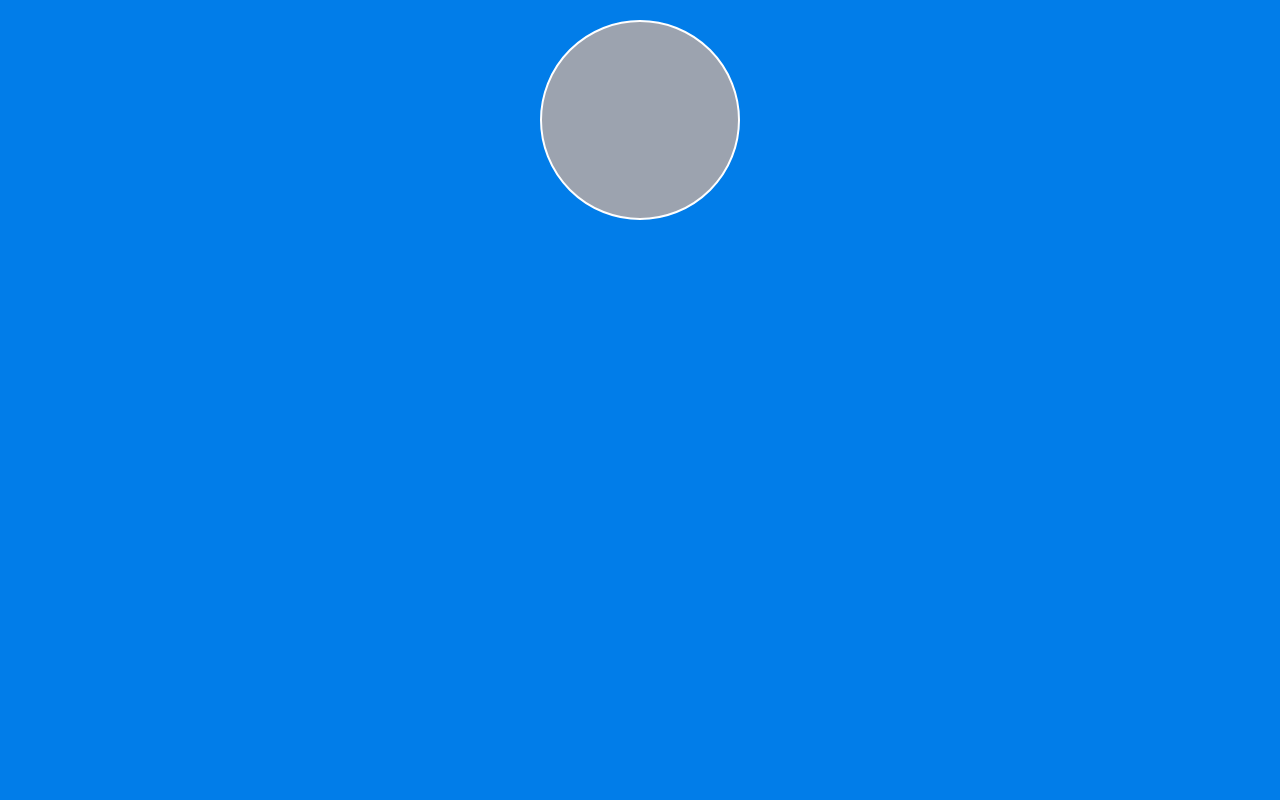
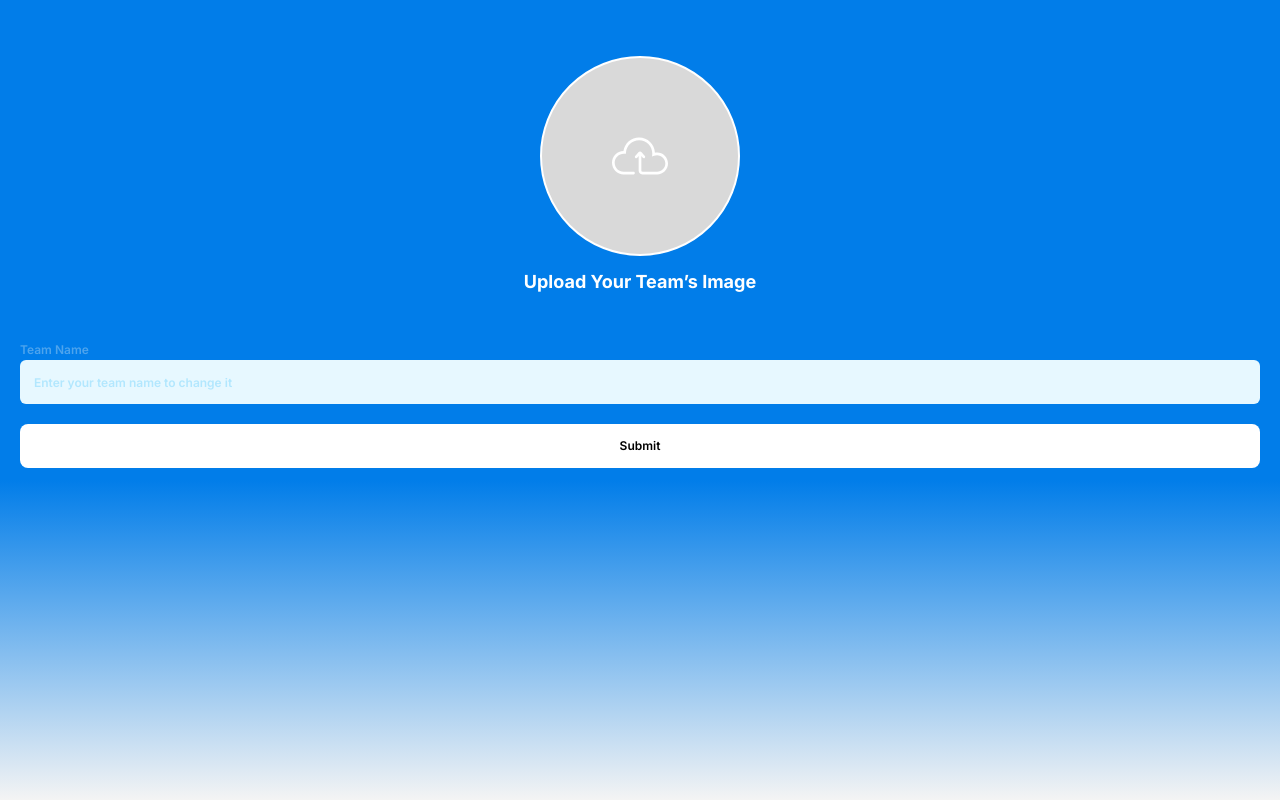
Before and after one commit to 5EGFAULT/treasure-hunt-1337, a React (Vite) app in the folder web/: page / in a window 1280 px wide. Built offline with nearby package versions, Linux system fonts and the light colour scheme.

Commit message:
update Team

```diff
--- a/web/src/components/Button.tsx
+++ b/web/src/components/Button.tsx
@@ -2,9 +2,10 @@ import React from "react";
 
 type Props = {
   disabled?: boolean;
+  text: string;
 };
 
-export default function Button({ disabled }: Props) {
+export default function Button({ disabled, text }: Props) {
   return (
     <button
       disabled={disabled}
@@ -13,7 +14,7 @@ export default function Button({ disabled }: Props) {
         " w-full h-11 font-semibold  rounded-lg text-xs select-none"
       }
     >
-      Login
+      {text}
     </button>
   );
 }
--- a/web/src/components/TextFeild.tsx
+++ b/web/src/components/TextFeild.tsx
@@ -37,7 +37,7 @@ export default function TextFeild({
             (error
               ? " border-[#FF3A3A] focus:border-[#FF3A3A] text-[#FF3A3A] focus:text-[#FF3A3A]"
               : " border-transparent border-[#4EA4ED] focus:border-[#4EA4ED] text-[#B2E7FE] focus:text-[#4EA4ED]") +
-            " w-full text-xs font-semibold placeholder:text-[#B2E7FE]   bg-[#E7F8FF]   focus:bg-[#B2E7FE] border-2   rounded-md h-11 "
+            " pl-3 w-full text-xs font-semibold placeholder:text-[#B2E7FE]   bg-[#E7F8FF]   focus:bg-[#B2E7FE] border-2   rounded-md h-11 "
           }
           placeholder={hint}
         />
--- a/web/src/pages/Login.tsx
+++ b/web/src/pages/Login.tsx
@@ -44,7 +44,7 @@ export default function Login() {
             {errormessage}ß
           </p>
         )}
-        <Button disabled={!(teamname.length && password.length)} />
+        <Button text="Login" disabled={!(teamname.length && password.length)} />
       </form>
       <div className=" mt-auto">
         <img src={logo1337} alt="1337 logo" />
--- a/web/src/pages/TeamUpdate.tsx
+++ b/web/src/pages/TeamUpdate.tsx
@@ -1,13 +1,77 @@
-import React from "react";
+import React, { FormEvent, useState } from "react";
+import upload from "../../assets/upload.svg";
+import Button from "../components/Button";
+import TextFeild from "../components/TextFeild";
 
 type Props = {};
 
-export default function TeamUpdate({}: Props) {
+export default function TeamUpdate() {
+  const [name, setname] = useState("");
+  const [file, setfile] = useState<File | null>(null);
+  const [filevalue, setfilevalue] = useState<any | null>(null);
+  const [error, seterror] = useState<string | null>(null);
+
+  const submit = (e: FormEvent<HTMLFormElement>) => {
+    e.preventDefault();
+    seterror("Please fill in all fields");
+  };
   return (
-    <div className="w-[100%]   h-full  bg-[#017DE9] p-5 flex flex-col  items-center">
-      <label className="w-[200px] h-[200px] bg-gray-400 rounded-full border-2 border-white">
-        <input type="file" className="hidden" />
+    <form
+      className="w-[100%]   h-full  bg-[linear-gradient(180deg,#017DE9_0%,#017DE9_60%,#F4F4F4_100%)] p-5 flex flex-col  items-center"
+      onSubmit={submit}
+    >
+      <label
+        className={
+          " relative w-[200px] h-[200px]  rounded-full border-2  bg-[#D9D9D9] border-white flex justify-center items-center mt-9"
+        }
+      >
+        <img src={upload} alt="upload icon" className="w-14" />
+        {file && filevalue && (
+          <img
+            src={filevalue}
+            alt="team img"
+            className=" absolute inline object-cover rounded-full h-full w-full"
+          />
+        )}
+        <input
+          type="file"
+          id="image_team"
+          className="hidden"
+          onChange={(e) => {
+            setfile(e.target.files ? e.target.files[0] : null);
+            if (e.target.files && e.target.files.length) {
+              var fr = new FileReader();
+              fr.onload = function () {
+                setfilevalue(fr.result);
+              };
+              fr.readAsDataURL(e.target.files[0]);
+            }
+          }}
+        />
       </label>
-    </div>
+      <label
+        htmlFor="image_team"
+        className="font-bold text-white text-lg capitalize mt-3  "
+      >
+        Upload your team’s image
+      </label>
+
+      <div className=" mb-5 mt-10 w-full">
+        <TextFeild
+          label="Team Name"
+          hint="Enter your team name to change it"
+          seterror={seterror}
+          type="text"
+          onChange={setname}
+          error={false}
+        />
+      </div>
+      {error && (
+        <div className="text-[#FF3A3A] text-xs w-full font-semibold mb-4  ">
+          {error}
+        </div>
+      )}
+      <Button text="Submit" />
+    </form>
   );
 }
```
Also changed, not shown: web/assets/upload.svg (added).
